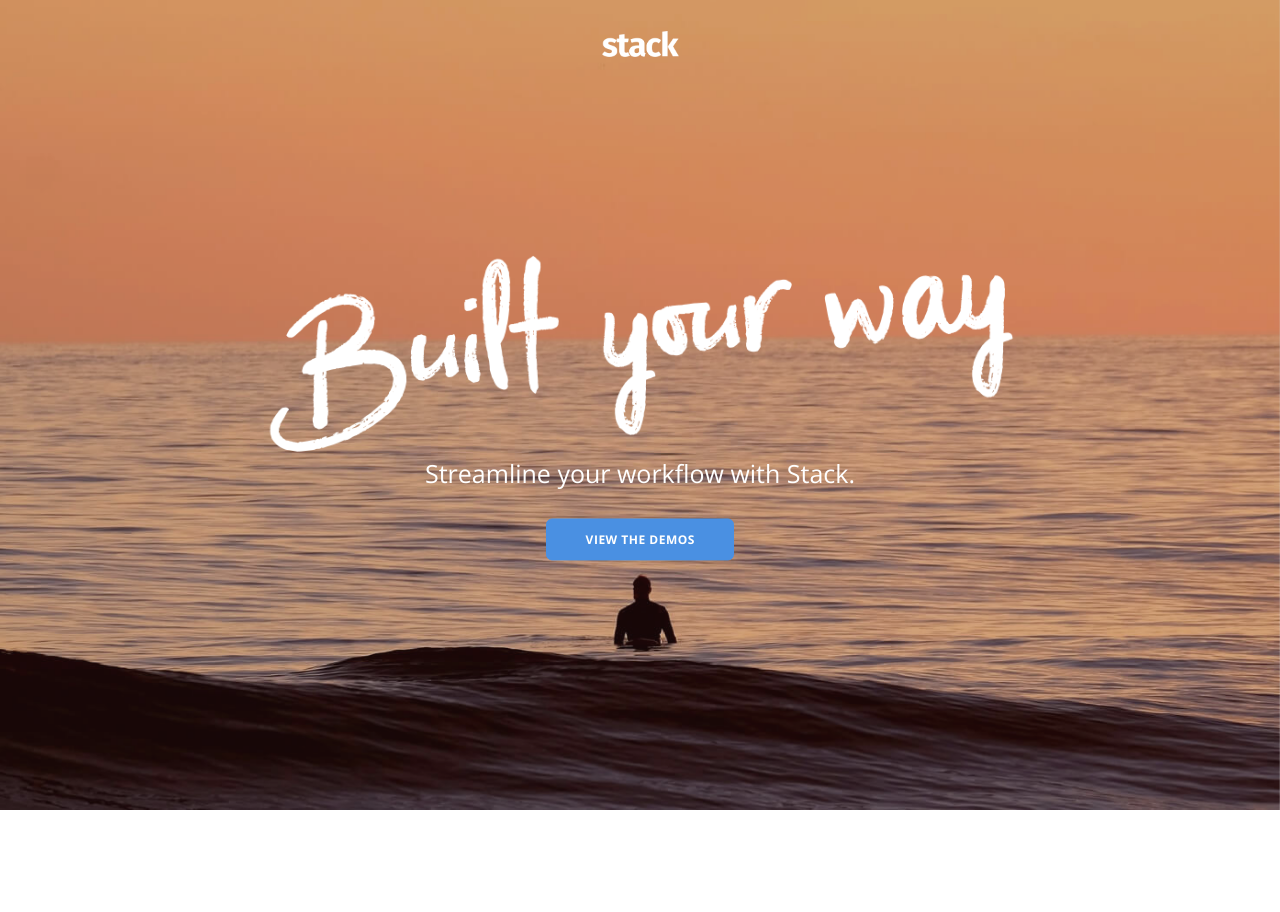
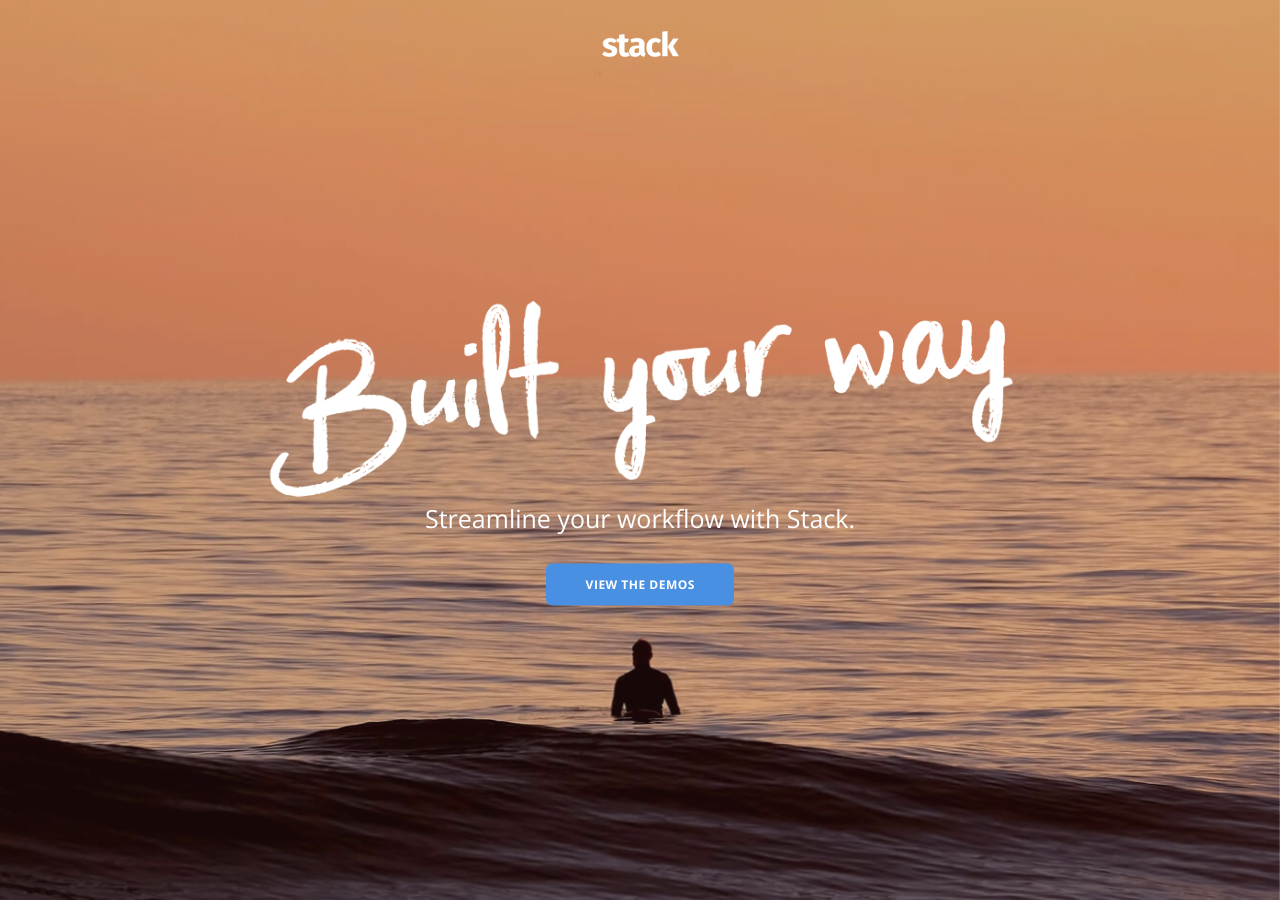
Before and after one commit to WoollyAlly/WoollyAllyTest, a Jekyll site: the page built from index.html, in a window 1280 px wide. Shown: the top 912 px of the page. Built offline with Jekyll 4.4.1, drawn with Linux system fonts in a browser that asks for light colours; some web fonts are replaced; grey boxes are pictures that could not be loaded.

Commit message:
Updated 'index.html' via CloudCannon

```diff
--- a/index.html
+++ b/index.html
@@ -24,7 +24,7 @@ layout: default
 	   {% include navbar.html %}
 
         <div class="main-container">
-            <section class="cover height-90 imagebg text-center" data-overlay="2" id="home">
+            <section class="cover height-100 imagebg text-center" data-overlay="2" id="home">
                 <div class="background-image-holder">
                     <img alt="background" src="img/landing-10.jpg" />
                 </div>
```
